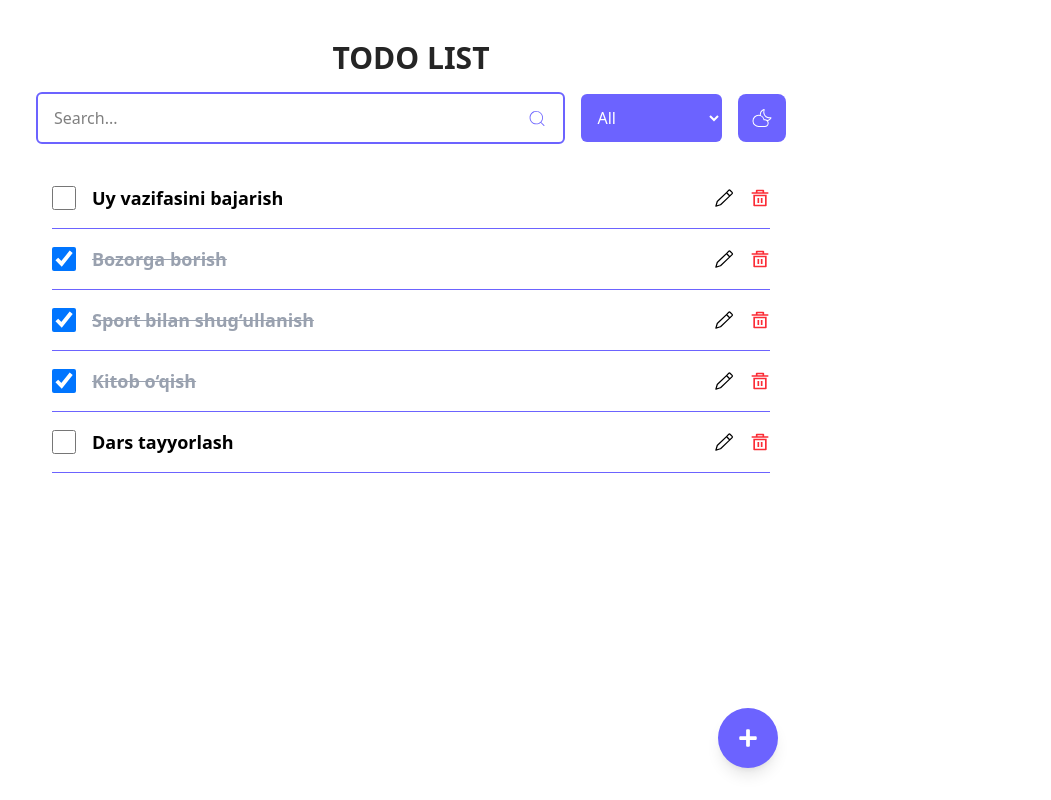
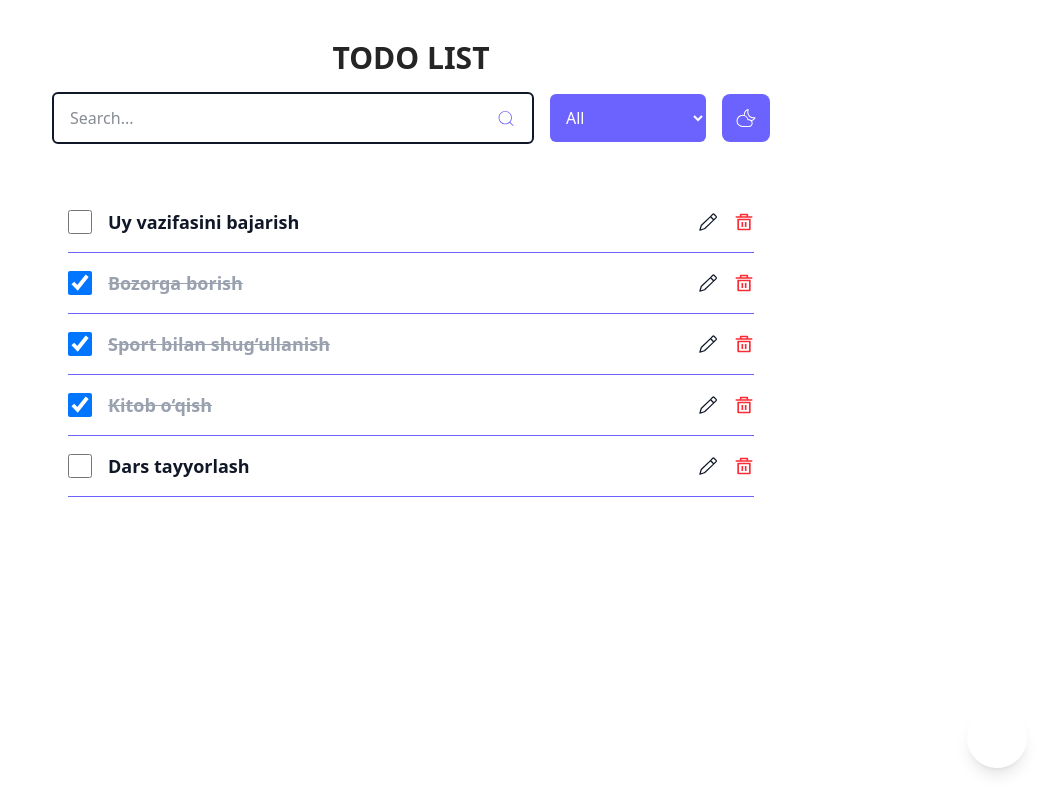
Before and after one commit to Najot-Ta-lim-loyihalar-uchun/Todo_List, a React (Vite) app: page / in a window 1280 px wide. Shown: the whole page, without its empty margins (229-1280 px from the left). Built offline with nearby package versions, Linux system fonts and the light colour scheme.

Commit message:
finished

```diff
--- a/src/App.jsx
+++ b/src/App.jsx
@@ -1,27 +1,25 @@
-import React from "react";
+import React, { useEffect } from "react";
 import { createBrowserRouter, RouterProvider } from "react-router-dom";
+import { useSelector } from "react-redux";
 
-/* Layout */
 import PublicLayout from "./layout/PublicLayout";
-
-/* pages  */
 import TodoPage from "./pages/TodoPage";
 import NotFoundPage from "./pages/NotFoundPage";
 
-function App() {
+function AppWrapper() {
+  const mode = useSelector((state) => state.theme.mode);
+
+  useEffect(() => {
+    document.documentElement.classList.toggle("dark", mode === "dark");
+  }, [mode]);
+
   const routes = createBrowserRouter([
     {
       path: "/",
       element: <PublicLayout />,
       children: [
-        {
-          index: true,
-          element: <TodoPage />,
-        },
-        {
-          path: "*",
-          element: <NotFoundPage />,
-        },
+        { index: true, element: <TodoPage /> },
+        { path: "*", element: <NotFoundPage /> },
       ],
     },
   ]);
@@ -29,4 +27,4 @@ function App() {
   return <RouterProvider router={routes} />;
 }
 
-export default App;
+export default AppWrapper;
--- a/src/components/Modal.jsx
+++ b/src/components/Modal.jsx
@@ -1,51 +1,50 @@
 import React, { useRef } from "react";
-
+import { useDispatch } from "react-redux";
 import { newTodo } from "../toolkit/features/todoesSlice";
-import { useDispatch } from "react-redux";
 import { toast } from "react-toastify";
 
 function Modal({ title, hide, setHide }) {
   const dispatch = useDispatch();
-
   const todoTitle = useRef();
 
-  const handelSubmit = () => {
+  const handleSubmit = () => {
     const value = todoTitle.current.value.trim();
 
     if (!value) {
-      toast.warning("Ma'lumot to'gri emas");
+      toast.warning("Input bo'sh bo'lmasligi kerak");
+      return;
     }
 
     dispatch(newTodo(value));
     todoTitle.current.value = "";
-    setHide(true);
+    setHide(false);
   };
 
+  if (hide) return null;
+
   return (
-    <div
-      className={`${hide ? "hidden" : ""} fixed inset-0 bg-black/50 flex items-center justify-center z-50 px-4 `}
-    >
-      <div className="bg-white w-full max-w-[500px] h-[289px] min-h-[130px] rounded-3xl p-6 flex flex-col justify-between gap-6">
-        <div className="flex flex-col items-center">
-          <h2 className="text-2xl font-bold mb-6">{title}</h2>
-          <input
-            ref={todoTitle}
-            type="text"
-            placeholder="Input your note..."
-            className="py-3 px-4 outline-none border border-[#6C63FF] rounded-md w-full"
-          />
-        </div>
+    <div className="fixed inset-0 bg-black/50 flex items-center justify-center z-50 px-4">
+      <div className="bg-white dark:bg-gray-800 w-full max-w-md rounded-3xl p-6 flex flex-col gap-6">
+        <h2 className="text-2xl font-bold text-center">{title}</h2>
+
+        <input
+          ref={todoTitle}
+          type="text"
+          placeholder="Input your note..."
+          className="py-3 px-4 rounded-md border border-primary focus:ring-2 focus:ring-primary outline-none dark:bg-gray-700"
+        />
+
         <div className="flex justify-between">
           <button
-            onClick={() => setHide(true)}
-            className="px-5 py-2 border border-[#6C63FF] rounded-md cursor-pointer"
+            onClick={() => setHide(false)}
+            className="px-5 py-2 border border-primary rounded-md"
           >
             Cancel
           </button>
 
           <button
-            onClick={() => handelSubmit()}
-            className="px-5 py-2 bg-[#6C63FF] text-white rounded-md cursor-pointer hover:bg-[#5951cb]"
+            onClick={handleSubmit}
+            className="px-5 py-2 bg-primary hover:bg-primaryHover text-white rounded-md"
           >
             Apply
           </button>
--- a/src/components/SearchBar.jsx
+++ b/src/components/SearchBar.jsx
@@ -11,7 +11,7 @@ function SearchBar() {
   const value = useSelector((state) => state.search.value);
 
   return (
-    <div className="flex items-center px-4 py-3 border-2 rounded-md border-[#6C63FF]  w-[595px] min-w-[80px]">
+    <div className="flex items-center px-4 py-3 border-2 rounded-md border-primary w-full">
       <input
         value={value}
         onChange={(e) => dispatch(setSearch(e.target.value))}
--- a/src/components/TobBar.jsx
+++ b/src/components/TobBar.jsx
@@ -18,8 +18,10 @@ function TobBar() {
 
       <div className="flex flex-col sm:flex-row gap-4 items-center">
         <SearchBar />
-        <SortByComplated />
-        <ThemeBtn />
+        <div className="flex gap-4">
+          <SortByComplated />
+          <ThemeBtn />
+        </div>
       </div>
     </div>
   );
--- a/src/components/TodoList.jsx
+++ b/src/components/TodoList.jsx
@@ -44,7 +44,7 @@ function TodoList() {
               />
 
               <h2
-                className={`text-lg font-bold break-words ${
+                className={`text-lg font-bold line-clamp-1  ${
                   completed ? "line-through text-gray-400" : ""
                 }`}
               >
--- a/src/index.css
+++ b/src/index.css
@@ -1,4 +1,11 @@
 @import "tailwindcss";
+@tailwind base;
+@tailwind components;
+@tailwind utilities;
+
+html {
+  transition: background 0.3s ease;
+}
 
 .container {
   max-width: 750px;
--- a/src/layout/PublicLayout.jsx
+++ b/src/layout/PublicLayout.jsx
@@ -1,37 +1,34 @@
 import React, { useState } from "react";
-
 import { Outlet } from "react-router-dom";
 import TobBar from "../components/TobBar";
-
 import Modal from "../components/Modal";
 import { FaPlus } from "react-icons/fa";
-
 import { ToastContainer } from "react-toastify";
 
 function PublicLayout() {
-  const [show, setShow] = useState(true);
+  const [show, setShow] = useState(false);
+
   return (
-    <>
-      <header className="container  pt-10 ">
+    <div className="min-h-screen flex flex-col bg-white dark:bg-gray-900 text-gray-900 dark:text-white transition-colors duration-300">
+      <header className="container mx-auto pt-10 px-4">
         <TobBar />
       </header>
-      <main className="grow">
+
+      <main className="flex-grow container mx-auto px-4 py-6">
         <Outlet />
       </main>
-      <footer className="container relative bottom-0">
-        <button
-          className=" absolute right-2 bottom-8 flex justify-center items-center
-        p-5 rounded-full bg-[#6C63FF] hover:bg-[#5951cb]
-        text-white cursor-pointer shadow-lg"
-          onClick={() => setShow(false)}
-        >
-          <FaPlus size={20} />
-        </button>
 
-        <Modal hide={show} setHide={setShow} title={"NEW NOTE"} />
-      </footer>
+      <button
+        onClick={() => setShow(true)}
+        className="fixed bottom-8 right-6 p-5 rounded-full bg-primary hover:bg-primaryHover text-white shadow-lg transition"
+      >
+        <FaPlus size={20} />
+      </button>
+
+      <Modal hide={!show} setHide={setShow} title="NEW NOTE" />
+
       <ToastContainer />
-    </>
+    </div>
   );
 }
 
--- a/src/pages/NotFoundPage.jsx
+++ b/src/pages/NotFoundPage.jsx
@@ -1,14 +1,7 @@
-import React, { useEffect } from "react";
-
 import NotFounfImg from "../assets/images/404NotFound.png";
-import { Navigate } from "react-router-dom";
 
 function NotFoundPage({ todos }) {
   console.log(todos);
-
-  useEffect(() => {
-    <Navigate to={"/"} />;
-  }, [todos]);
 
   return (
     <div className=" flex flex-col  items-center pt-[30px] text-center">
```
